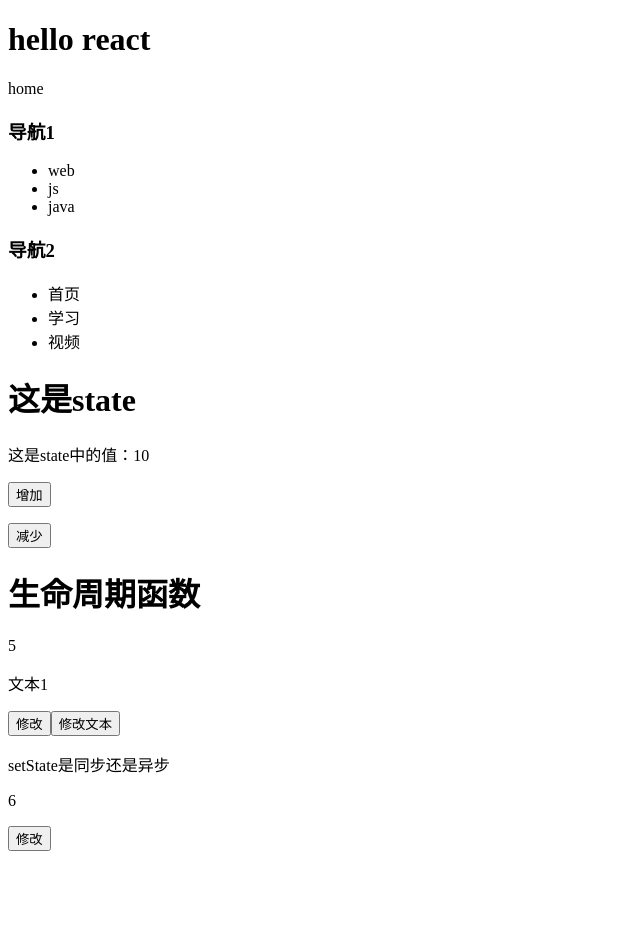
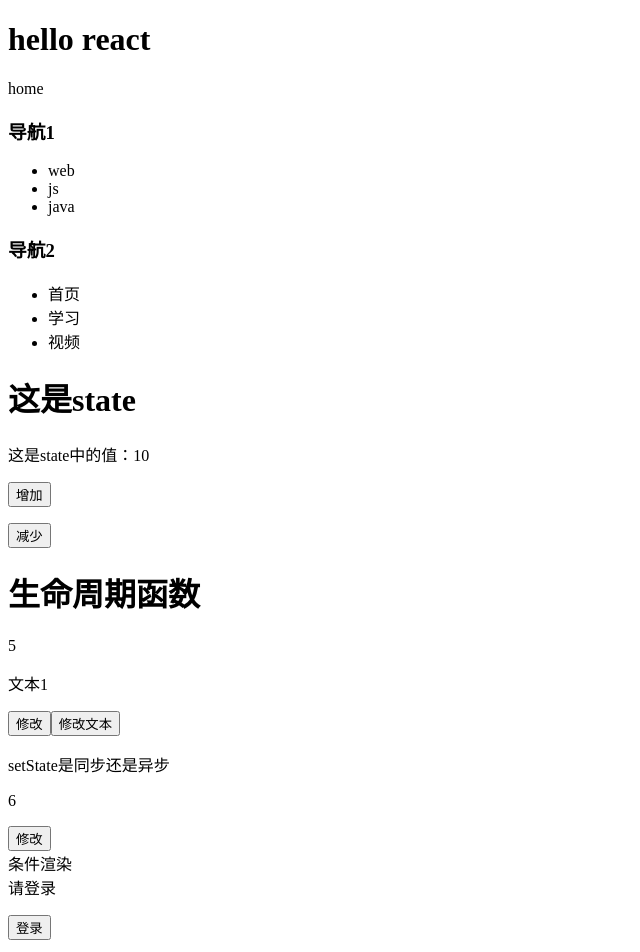
Before and after one commit to z3718l/react-test-app, a React (Create React App) app: page / in a window 1280 px wide. Shown: the top 952 px of the page, without its empty margins (0-640 px from the left). Before the commit the page ends 859 px from the top, so only its background shows below. Built offline with nearby package versions, Linux system fonts and the light colour scheme.

Commit message:
feat(条件渲染): 对视图条件进行切换

```diff
--- a/src/app.jsx
+++ b/src/app.jsx
@@ -4,8 +4,8 @@ import Home from './home.jsx'
 import MyNav from './myNav.jsx'
 import ComponentLife from './compnentLife.jsx'
 import SetStateDemo from './setStateDemo.jsx'
-
 import StateComponent from './stateComponent.jsx'
+import IfDemo from './ifDemo.jsx'
 class App extends React.Component{
     constructor() {
         super()
@@ -34,6 +34,7 @@ class App extends React.Component{
                 <ComponentLife titleText={ this.state.titleText } clickHandlers={this.clickHandler}/>
                 <SetStateDemo/>
                 {/* <button onClick={this.clickHandler}>修改文本</button> */}
+                <IfDemo/>
             </div>
         )
     }
--- /dev/null
+++ b/src/ifDemo.jsx
@@ -0,0 +1,31 @@
+import React from 'react'
+
+export default class IfDemo extends React.Component{
+    /**
+     * 常见的应用：
+     * 1、对视图条件进行切换
+     * 2、做缺省值
+     */
+    constructor() {
+        super()
+        this.state = {
+            isLogin: false
+        }
+    }
+    clickHandle = () => {
+        this.setState({
+            isLogin: true
+        })
+    }
+    render () {
+        let showView = this.state.isLogin ?
+        <div>zhangsan</div> :
+        <div>请登录</div>
+        return (
+            <div>
+                条件渲染 { showView }
+                <p><button onClick={ this.clickHandle }>登录</button></p>
+            </div>
+        )
+    }
+}
```
Also changed, not shown: 1 other file (tests, documents, lock files or other folders).
